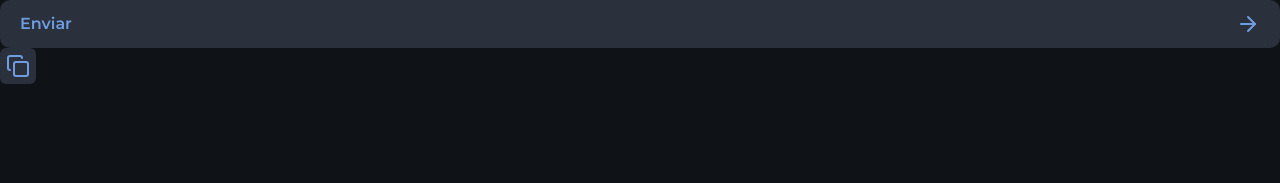
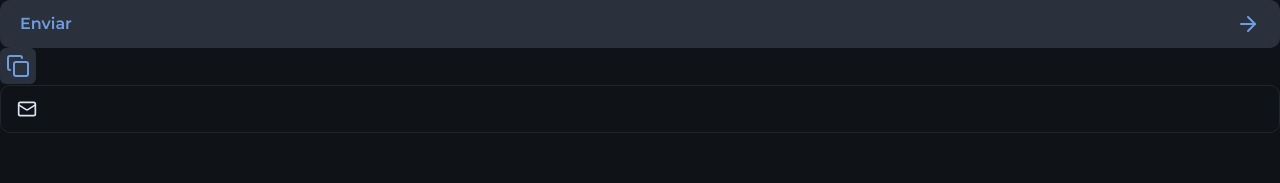
Before and after one commit to pduartesilva2005/nlw-connect-react, a Next.js app: page / in a window 1280 px wide. Shown: the top 183 px of the page. Built offline with nearby package versions, Linux system fonts and the light colour scheme.

Commit message:
Created the component input

```diff
--- a/src/app/page.tsx
+++ b/src/app/page.tsx
@@ -1,6 +1,7 @@
 import { Button } from "@/components/button";
 import { IconButton } from "@/components/icon-button";
-import { ArrowRight, Copy } from "lucide-react";
+import { InputField, InputIcon, InputRoot } from "@/components/input";
+import { ArrowRight, Copy, Mail } from "lucide-react";
 
 export default function Home() {
   return (
@@ -13,6 +14,16 @@
       <IconButton>
         <Copy />
       </IconButton>
+
+      <div>
+        <InputRoot>
+          <InputIcon>
+            <Mail className="size-5" />
+          </InputIcon>
+
+          <InputField />
+        </InputRoot>
+      </div>
     </main>
   );
 }
--- a/src/components/button.tsx
+++ b/src/components/button.tsx
@@ -1,13 +1,12 @@
-import { ReactNode } from "react";
+import { ComponentProps } from "react";
 
-interface ButtonProps {
-  children: ReactNode;
-}
+interface ButtonProps extends ComponentProps<"button"> {}
 
 export function Button(props: ButtonProps) {
   return (
-    <button className="flex items-center justify-between px-5 h-12 bg-gray-500 font-semibold text-blue rounded-xl w-full cursor-pointer transition-colors duration-300 hover:bg-blue hover:text-gray-900">
-      {props.children}
-    </button>
+    <button
+      className="flex items-center justify-between px-5 h-12 bg-gray-500 font-semibold text-blue rounded-xl w-full cursor-pointer transition-colors duration-300 hover:bg-blue hover:text-gray-900"
+      {...props}
+    />
   );
 }
--- a/src/components/icon-button.tsx
+++ b/src/components/icon-button.tsx
@@ -1,13 +1,12 @@
-import { ReactNode } from "react";
+import { ComponentProps } from "react";
 
-interface IconButtonProps {
-  children: ReactNode;
-}
+interface IconButtonProps extends ComponentProps<"button"> {}
 
 export function IconButton(props: IconButtonProps) {
   return (
-    <button className="p-1.5 bg-gray-500 text-blue rounded-md cursor-pointer transition-colors duration-300 hover:bg-blue hover:text-gray-900">
-      {props.children}
-    </button>
+    <button
+      className="p-1.5 bg-gray-500 text-blue rounded-md cursor-pointer transition-colors duration-300 hover:bg-blue hover:text-gray-900"
+      {...props}
+    />
   );
 }
--- /dev/null
+++ b/src/components/input.tsx
@@ -0,0 +1,32 @@
+import { ComponentProps } from "react";
+
+interface InputRootProps extends ComponentProps<"div"> {
+  error?: boolean;
+}
+
+export function InputRoot({ error = false, ...props }: InputRootProps) {
+  return (
+    <div
+      data-error={error}
+      className="group bg-gray-900 h-12 border border-gray-600 rounded-xl px-4 flex items-center gap-2 focus-within:border-gray-100 data-[error=true]:border-danger"
+      {...props}
+    ></div>
+  );
+}
+
+interface InputIconProps extends ComponentProps<"span"> {}
+
+export function InputIcon(props: InputIconProps) {
+  return (
+    <span
+      className="text-gray-400 group-focus-within:text-gray-100 group-[&:not(:has(input:placeholder-shown))]:text-gray-100 group-data-[error=true]:text-danger"
+      {...props}
+    />
+  );
+}
+
+interface InputFieldProps extends ComponentProps<"input"> {}
+
+export function InputField(props: InputFieldProps) {
+  return <input className="flex-1 outline-0 placeholder-gray-400" {...props} />;
+}
```
